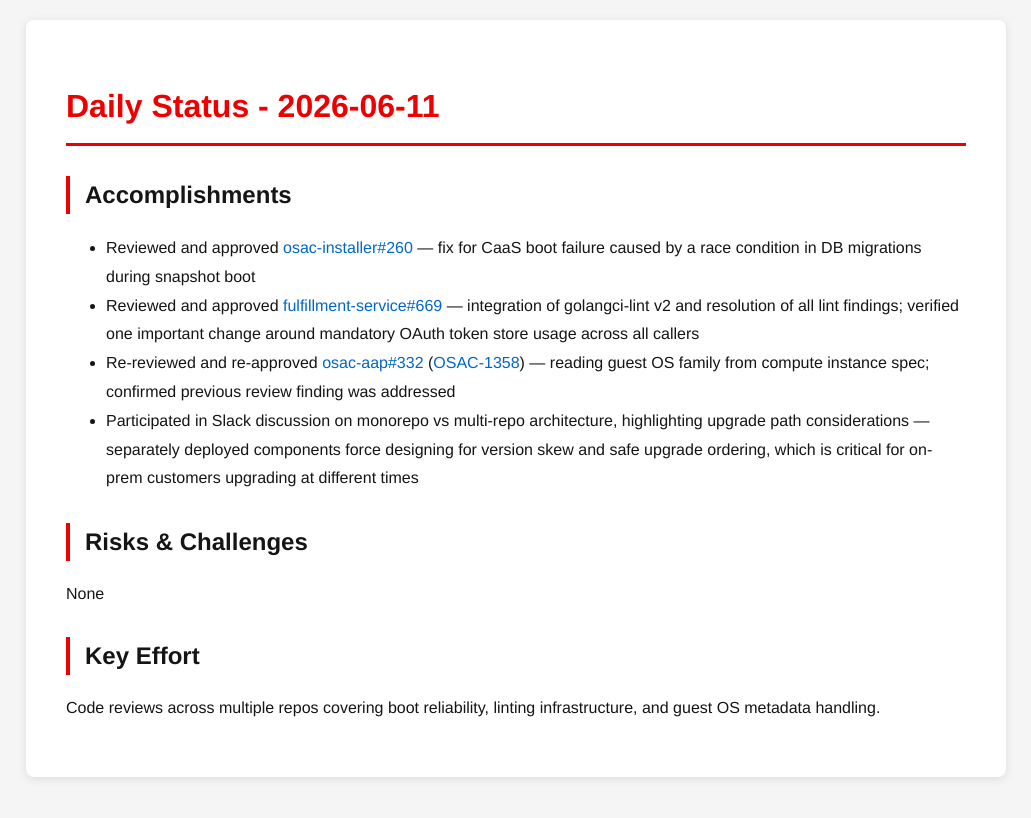
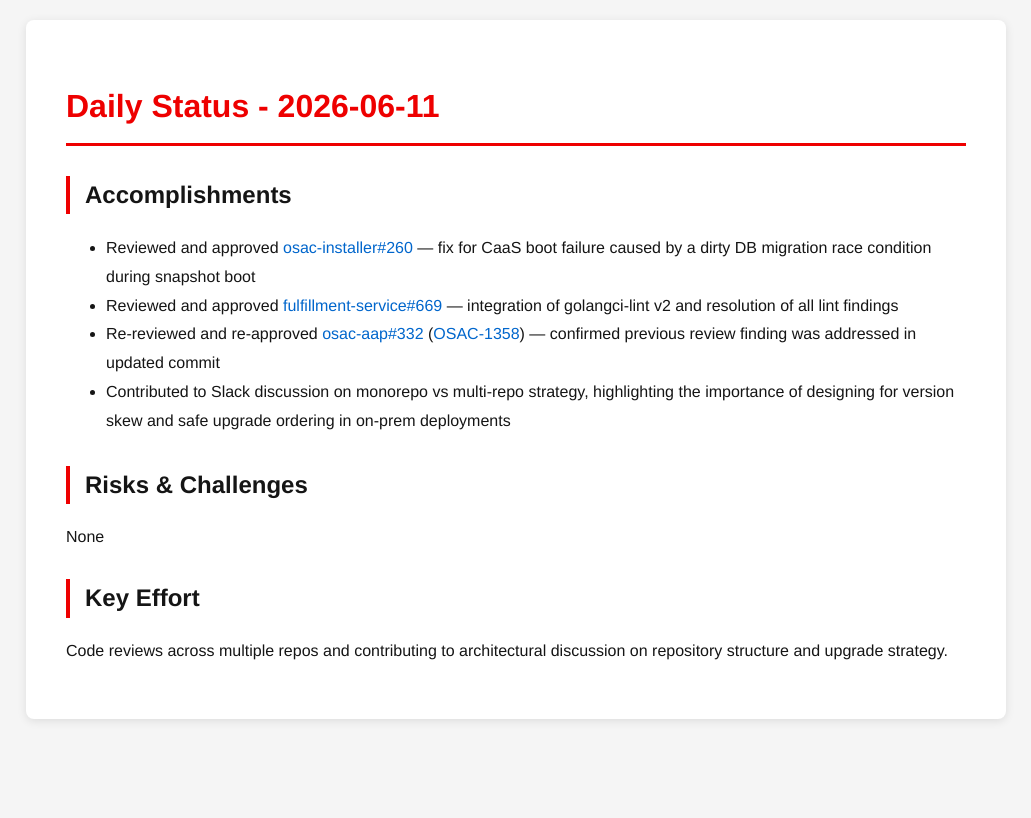
Before and after one commit to tzvatot/daily-status, a Jekyll site: the page built from 2026-06-11.md, in a window 1280 px wide. Shown: the top 818 px of the page, without its empty margins (124-1155 px from the left). Built offline with Jekyll 4.4.1, drawn with Linux system fonts in a browser that asks for light colours.

Commit message:
Daily status update - 2026-06-11

```diff
--- a/2026-06-11.md
+++ b/2026-06-11.md
@@ -7,13 +7,13 @@ date: 2026-06-11
 # Daily Status - 2026-06-11
 
 ## Accomplishments
-- Reviewed and approved [osac-installer#260](https://github.com/osac-project/osac-installer/pull/260) — fix for CaaS boot failure caused by a race condition in DB migrations during snapshot boot
-- Reviewed and approved [fulfillment-service#669](https://github.com/osac-project/fulfillment-service/pull/669) — integration of golangci-lint v2 and resolution of all lint findings; verified one important change around mandatory OAuth token store usage across all callers
-- Re-reviewed and re-approved [osac-aap#332](https://github.com/osac-project/osac-aap/pull/332) ([OSAC-1358](https://redhat.atlassian.net/browse/OSAC-1358)) — reading guest OS family from compute instance spec; confirmed previous review finding was addressed
-- Participated in Slack discussion on monorepo vs multi-repo architecture, highlighting upgrade path considerations — separately deployed components force designing for version skew and safe upgrade ordering, which is critical for on-prem customers upgrading at different times
+- Reviewed and approved [osac-installer#260](https://github.com/osac-project/osac-installer/pull/260) — fix for CaaS boot failure caused by a dirty DB migration race condition during snapshot boot
+- Reviewed and approved [fulfillment-service#669](https://github.com/osac-project/fulfillment-service/pull/669) — integration of golangci-lint v2 and resolution of all lint findings
+- Re-reviewed and re-approved [osac-aap#332](https://github.com/osac-project/osac-aap/pull/332) ([OSAC-1358](https://redhat.atlassian.net/browse/OSAC-1358)) — confirmed previous review finding was addressed in updated commit
+- Contributed to Slack discussion on monorepo vs multi-repo strategy, highlighting the importance of designing for version skew and safe upgrade ordering in on-prem deployments
 
 ## Risks & Challenges
 None
 
 ## Key Effort
-Code reviews across multiple repos covering boot reliability, linting infrastructure, and guest OS metadata handling.
+Code reviews across multiple repos and contributing to architectural discussion on repository structure and upgrade strategy.
```
